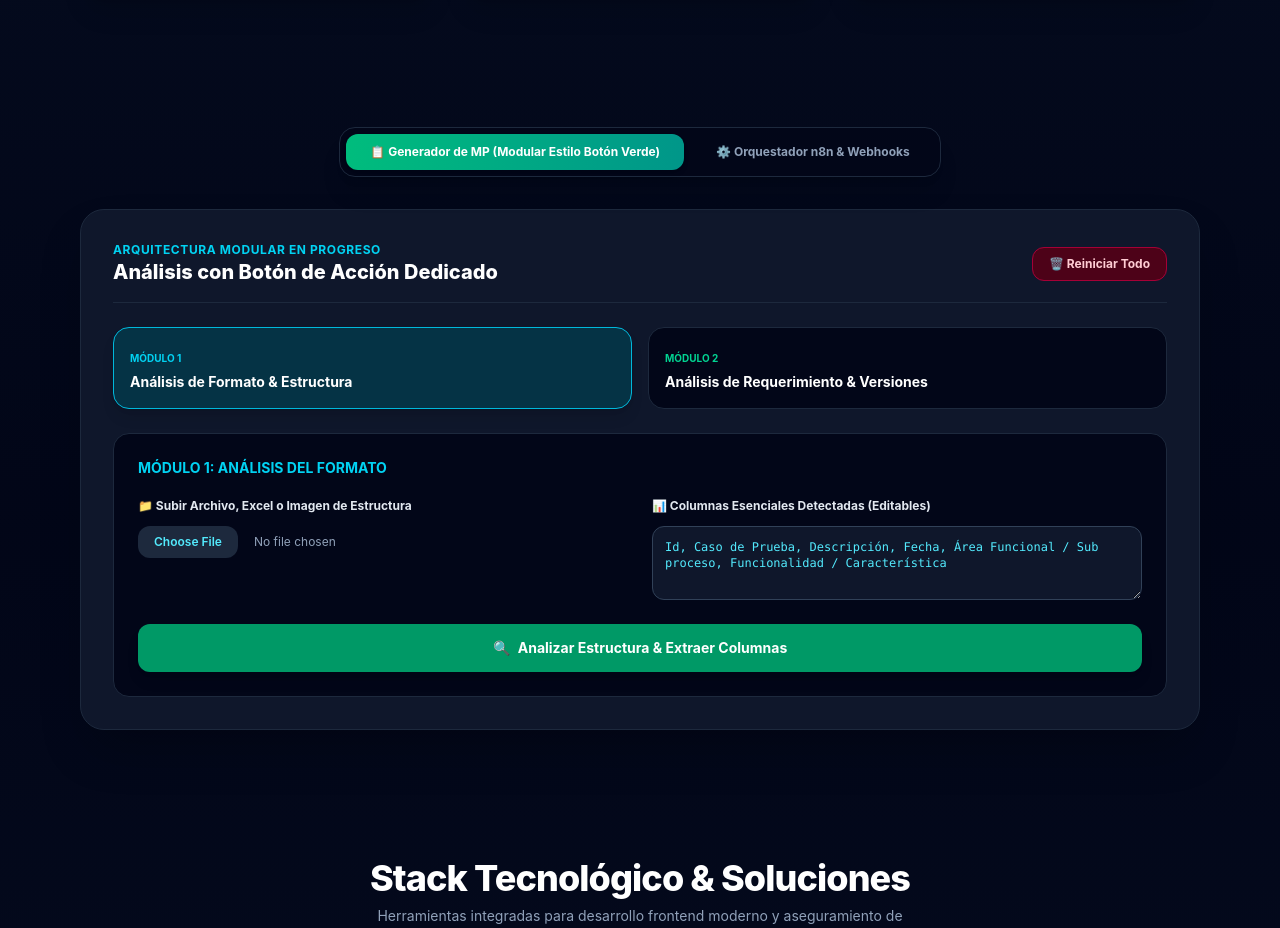
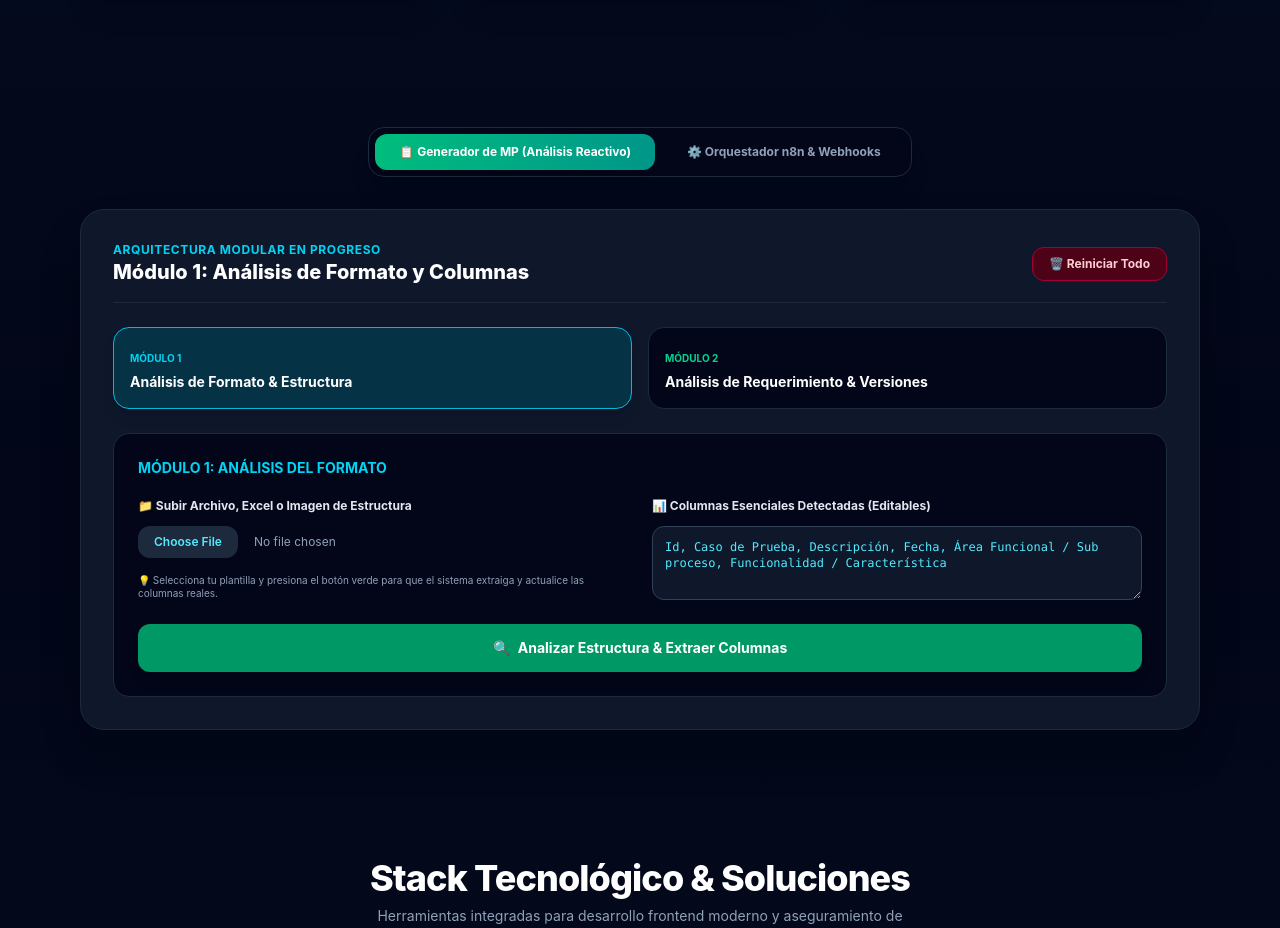
Before and after one commit to hegm840804/portafolio-web, a React (Vite) app: page / in a window 1280 px wide. Shown: the part 1503-2431 px from the top of the page. Built offline with nearby package versions, Linux system fonts and the light colour scheme; the HTML template or start-up script is replaced by a standard one.

Commit message:
fix(module-1-button-update): asegurar actualizacion de columnas al presionar boton verde

```diff
--- a/src/components/QASuiteStudio.jsx
+++ b/src/components/QASuiteStudio.jsx
@@ -28,33 +28,35 @@ export default function QASuiteStudio({ onOpenContact }) {
   const [notasReq, setNotasReq] = useState('');
   const [requerimientoAnalizado, setRequerimientoAnalizado] = useState(false);
 
-  // Carga de archivo sin disparar el análisis automático
   const manejarSeleccionArchivo = (e) => {
     const file = e.target.files[0];
     if (file) {
       setArchivoEstructura(file);
-      setFormatoValidado(false); // Requiere presionar el botón verde
+      setFormatoValidado(false);
     }
   };
 
-  // Botón de Análisis Inteligente igual al Módulo 2
+  // Análisis inteligente del archivo subido al presionar el botón verde
   const ejecutarAnalisisFormato = () => {
     setAnalizandoFormato(true);
     setTimeout(() => {
       if (archivoEstructura) {
         const nombre = archivoEstructura.name.toLowerCase();
-        if (nombre.includes('taggeo') || nombre.includes('fincomun')) {
-          setColumnasDetectadas('ID Funcional, ID, Proceso de prueba, Sub-Proceso de prueba, Descripción de prueba, Tipo de prueba');
+        // Si el archivo subido es la captura o plantilla de Fincomún / PMO
+        if (nombre.includes('taggeo') || nombre.includes('fincomun') || nombre.includes('app')) {
+          setColumnasDetectadas('ID Funcional, ID, Proceso de prueba, Sub-Proceso de prueba, Descripción de prueba, Tipo de prueba, Estatus, Tester');
+        } else if (nombre.includes('captura') || nombre.includes('png') || nombre.includes('jpg') || nombre.includes('plantilla')) {
+          setColumnasDetectadas('Id, Caso de Prueba, Descripción, Fecha, Área Funcional / Sub proceso, Funcionalidad / Característica');
         } else {
-          setColumnasDetectadas('Id, Caso de Prueba, Descripción, Fecha, Área Funcional / Sub proceso, Funcionalidad / Característica');
+          setColumnasDetectadas('ID, Proceso, Subproceso, Descripción, Tipo, Estatus');
         }
       } else {
-        // Fallback estándar
+        // Si no subió archivo pero presionó el botón, mantiene la plantilla estándar PMO
         setColumnasDetectadas('Id, Caso de Prueba, Descripción, Fecha, Área Funcional / Sub proceso, Funcionalidad / Característica');
       }
       setAnalizandoFormato(false);
       setFormatoValidado(true);
-    }, 600);
+    }, 500);
   };
 
   const columnasArray = columnasDetectadas ? columnasDetectadas.split(',').map(c => c.trim()).filter(Boolean) : ['Id', 'Caso de Prueba', 'Descripción'];
@@ -95,7 +97,7 @@ export default function QASuiteStudio({ onOpenContact }) {
             onClick={() => setPestanaActiva('matriz')}
             className={`px-6 py-2.5 rounded-xl text-xs font-bold transition cursor-pointer ${pestanaActiva === 'matriz' ? 'bg-gradient-to-r from-emerald-500 to-teal-600 text-white shadow-md' : 'text-slate-400 hover:text-white'}`}
           >
-            📋 Generador de MP (Modular Estilo Botón Verde)
+            📋 Generador de MP (Análisis Reactivo)
           </button>
           <button
             onClick={() => setPestanaActiva('n8n')}
@@ -113,7 +115,7 @@ export default function QASuiteStudio({ onOpenContact }) {
             <div className="flex flex-col md:flex-row justify-between items-center border-b border-slate-800 pb-4 gap-4">
               <div>
                 <span className="text-xs font-bold text-cyan-400 uppercase tracking-wider block">Arquitectura Modular en Progreso</span>
-                <h3 className="text-xl font-extrabold text-white">Análisis con Botón de Acción Dedicado</h3>
+                <h3 className="text-xl font-extrabold text-white">Módulo 1: Análisis de Formato y Columnas</h3>
               </div>
               <button onClick={reiniciarTodo} className="bg-rose-950 hover:bg-rose-900 text-rose-200 border border-rose-800 text-xs font-bold px-4 py-2 rounded-xl transition cursor-pointer">
                 🗑️ Reiniciar Todo
@@ -153,6 +155,7 @@ export default function QASuiteStudio({ onOpenContact }) {
                       className="w-full text-slate-400 file:mr-4 file:py-2 file:px-4 file:rounded-xl file:border-0 file:text-xs file:font-semibold file:bg-slate-800 file:text-cyan-300 cursor-pointer"
                     />
                     {archivoEstructura && <p className="text-cyan-300 font-mono text-[11px]">Archivo seleccionado: {archivoEstructura.name}</p>}
+                    <p className="text-[10px] text-slate-400 pt-1">💡 Selecciona tu plantilla y presiona el botón verde para que el sistema extraiga y actualice las columnas reales.</p>
                   </div>
 
                   <div className="space-y-3">
@@ -166,7 +169,7 @@ export default function QASuiteStudio({ onOpenContact }) {
                   </div>
                 </div>
 
-                {/* BOTÓN VERDE IDÉNTICO AL MÓDULO 2 */}
+                {/* BOTÓN VERDE DE ACCIÓN */}
                 <div>
                   <button
                     onClick={ejecutarAnalisisFormato}
```
